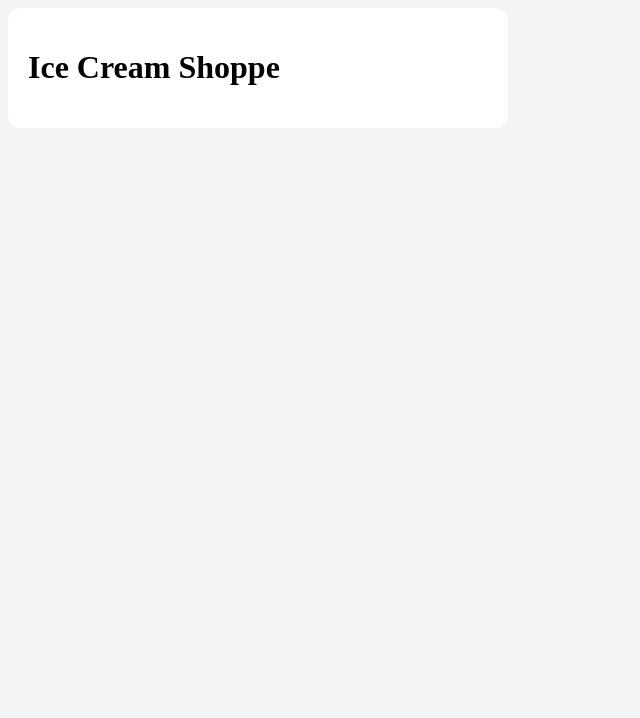
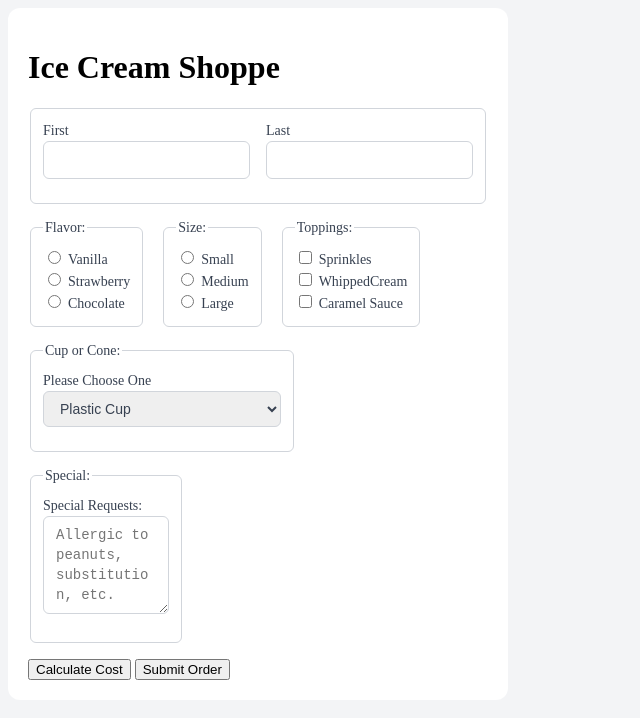
Before and after one commit to Beep-boop2/inputTypes, a plain HTML site: page index.html in a window 1280 px wide. Shown: the whole page, without its empty margins (0-640 px from the left). Drawn offline with Linux system fonts and the light colour scheme.

Commit message:
initial commit

```diff
--- a/index.html
+++ b/index.html
@@ -9,6 +9,94 @@
     <div class="container">
         <div class="content">
             <h1>Ice Cream Shoppe</h1>
+                <form>
+                    <fieldset>
+                    <div class="row">
+                        <div>
+                            <label for="firstname">First</label>
+                            <input id="firstname" name="first_name" type="text">
+                        </div>
+                        <div>
+                            <label for="lastname">Last</label>
+                            <input id="lastname" name="last_name" type="text">
+                        </div>
+                    </div>
+                    </fieldset>
+                    <div class="row">
+                        <fieldset>
+                            <legend>Flavor:</legend>
+                        <div>
+                           <input type="radio" id="vanilla" name="icecream">
+                            <label for="vanilla">Vanilla</label>
+                        </div>
+                        <div>
+                            <input type="radio" id="strawberry" name="icecream">
+                            <label for="strawberry">Strawberry</label>
+                        </div>
+                        <div>
+                            <input type="radio" id="chocolate" name="icecream">
+                            <label for="chocolate">Chocolate</label>
+                            </div>
+                        </fieldset>
+
+                    <div>
+                        <fieldset>
+                            <legend>Size:</legend>
+                        <div>
+                            <input type="radio" id="small" name="size">
+                            <label for="small">Small</label>
+                        </div>
+                        <div>
+                            <input type="radio" id="medium" name="size">
+                            <label for="medium">Medium</label>
+                        </div>
+                        <div>
+                            <input type="radio" id="large" name="size">
+                            <label for="large">Large</label>
+                        </div>
+                        </fieldset>
+                    </div>
+                    <div>
+                        <fieldset>
+                            <legend>Toppings:</legend>
+                        <div>
+                            <input type="checkbox" id="sprinkles" name="sprinkles" value="sprinkles">
+                            <label for="sprinkles">Sprinkles</label>
+                        </div>
+                        <div>
+                            <input type="checkbox" id="whippedCream" name="whippedCream" value="whippedCream">
+                            <label for="whippedCream">WhippedCream</label>
+                        </div>
+                        <div>
+                            <input type="checkbox" id="caramel" name="caramel" value="caramel">
+                            <label for="caramel">Caramel Sauce</label>
+                        </div>
+                        </fieldset>
+                    </div>
+                    </div>
+                    <div>
+                    <fieldset>
+                        <legend>Cup or Cone:</legend>
+                        <label for="container">Please Choose One</label>
+                        <select name="container" id="container">
+                            <option value="cup">Plastic Cup</option>
+                            <option value="sugar">Sugar Cone</option>
+                            <option value="waffle">Waffle Cone</option>
+                            <option value="dippedWaffle">Chocolate Dipped Waffle Cone</option>
+                        </select>
+                    </fieldset>
+                    </div>
+                    <div>
+                        <fieldset>
+                            <legend>Special:</legend>
+                        <label for="SpecialRequests">Special Requests:</label>
+                        <textarea id="SpecialRequests" name="SpecialRequests" rows="4" cols="10" placeholder="Allergic to peanuts, substitution, etc."></textarea>
+                        </fieldset>
+                    </div>
+                    <button type="button" onclick="alert(`Free today for our Grand Opening!`)">Calculate Cost</button>
+                    <button type="submit">Submit Order</button>
+
+                </form>
         </div>
     </div>
 </body>
--- a/style.css
+++ b/style.css
@@ -64,7 +64,7 @@ section header{
 }
 
 .content{
-    box-shadow: 0 1px 3px 0 rgba(0 0 0  0.1), 0 1px 2px -1px rgba(0 0 0  0.1);
+    box-shadow: 0 1px 3px 0 rgba(0, 0, 0,  0.1), 0, 1px, 2px, -1px, rgba(0, 0, 0,  0.1);
     background: white;
     padding: 20px;
     border-radius: 12px;
```
